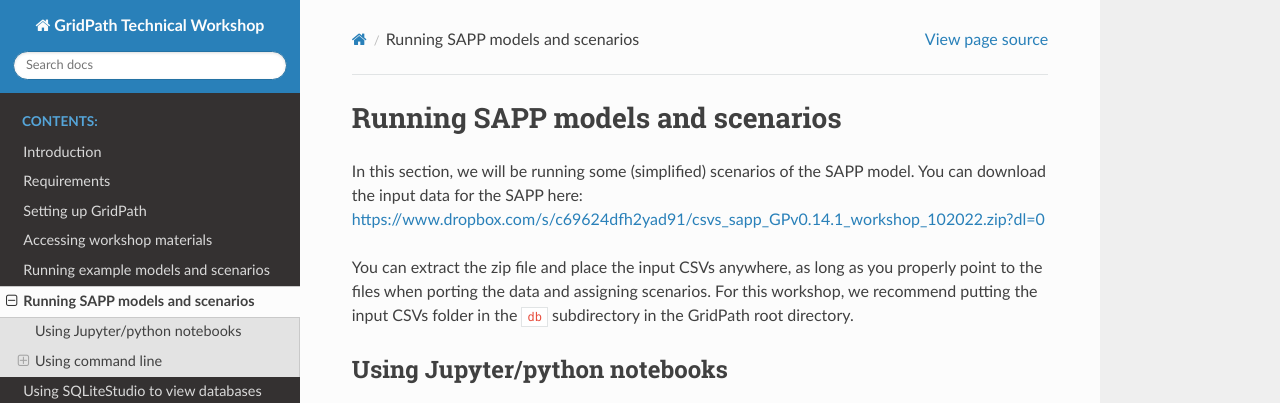
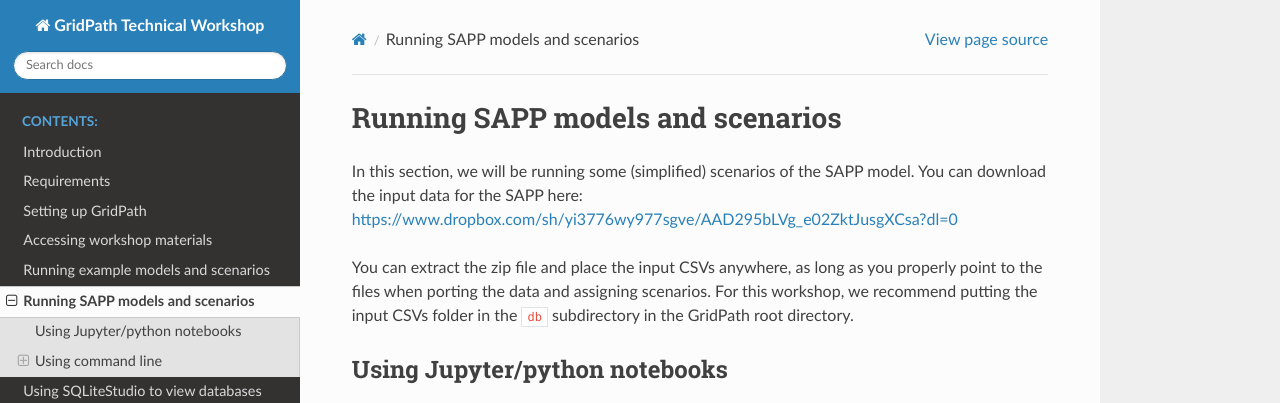
Before and after one commit to cetlab-ucsb/gridpath-technical-workshop, a Sphinx documentation site: the page built from docs/gridpath/sapp.rst, in a window 1280 px wide and 900 px high. Shown: the top 403 px of the window. Built offline with Sphinx 7.4.7 and the Read the Docs theme 2.0.0, drawn with Linux system fonts in a browser that asks for light colours; some of the changed lines change nothing that is shown.

Commit message:
update dropbox link

```diff
--- a/docs/gridpath/sapp.rst
+++ b/docs/gridpath/sapp.rst
@@ -4,7 +4,7 @@ Running SAPP models and scenarios
 
 In this section, we will be running some (simplified) scenarios of the SAPP model.
 You can download the input data for the SAPP here:
-https://www.dropbox.com/s/c69624dfh2yad91/csvs_sapp_GPv0.14.1_workshop_102022.zip?dl=0
+https://www.dropbox.com/sh/yi3776wy977sgve/AAD295bLVg_e02ZktJusgXCsa?dl=0
 
 You can extract the zip file and place the input CSVs anywhere, as long as you properly point to the files when porting the data and assigning scenarios.
 For this workshop, we recommend putting the input CSVs folder in the ``db`` subdirectory in the GridPath root directory.
```
